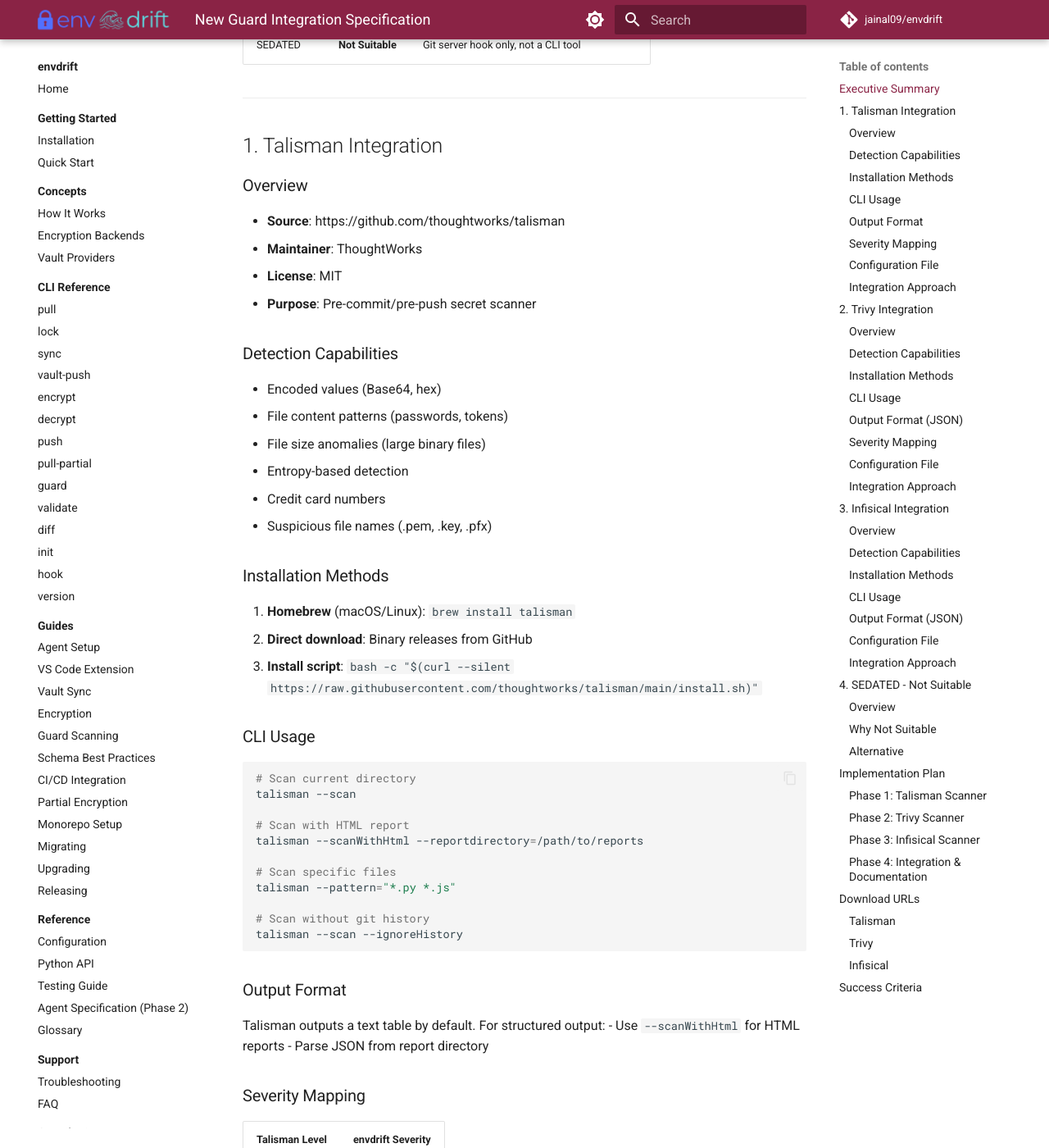
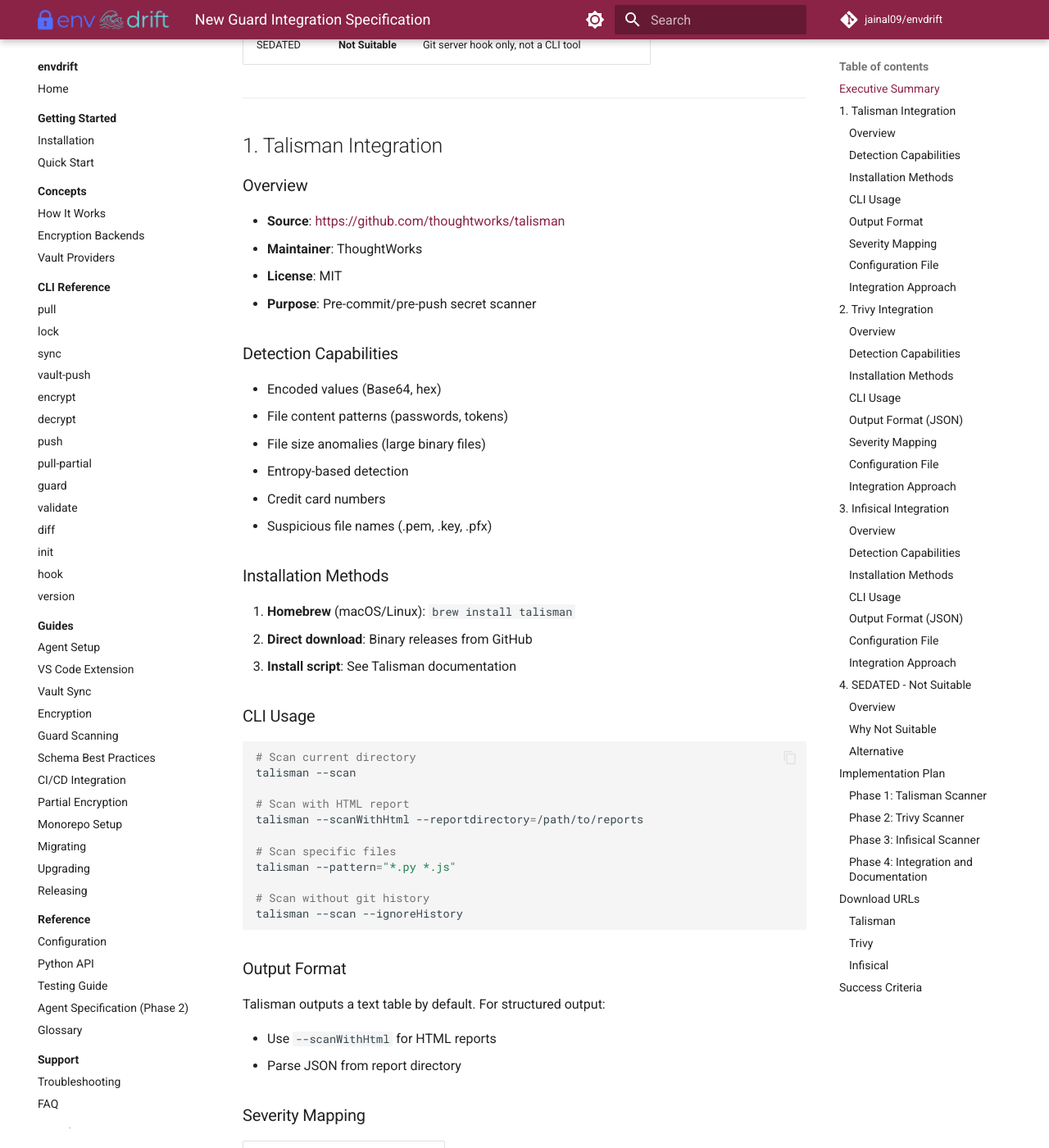
Before and after one commit to jainal09/envdrift, an MkDocs documentation site: the page built from docs/specs/new-guards-spec.md, in a window 1280 px wide and 1400 px high, scrolled down 446 px. Shown: the whole window at 82% size. Built offline with MkDocs 1.6.1 and Material for MkDocs 9.7.7, drawn with Linux system fonts in a browser that asks for light colours; comment, search, counter and statistics services are not loaded; some of the changed text lies outside the part shown.

Commit message:
fix(security): add nosec comments for bandit false positives
- precommit.py: pass_filenames is a pre-commit config key, not a password
- git_secrets.py: dictionary contains rule ID descriptions, not actual secrets
- new-guards-spec.md: fix markdown formatting (blank lines, code block languages)

Co-Authored-By: Claude Opus 4.5 <noreply@anthropic.com>

````diff
--- a/docs/specs/new-guards-spec.md
+++ b/docs/specs/new-guards-spec.md
@@ -16,12 +16,14 @@ This document specifies the integration of new secret scanning tools into envdri
 ## 1. Talisman Integration
 
 ### Overview
-- **Source**: https://github.com/thoughtworks/talisman
+
+- **Source**: <https://github.com/thoughtworks/talisman>
 - **Maintainer**: ThoughtWorks
 - **License**: MIT
 - **Purpose**: Pre-commit/pre-push secret scanner
 
 ### Detection Capabilities
+
 - Encoded values (Base64, hex)
 - File content patterns (passwords, tokens)
 - File size anomalies (large binary files)
@@ -30,11 +32,13 @@ This document specifies the integration of new secret scanning tools into envdri
 - Suspicious file names (.pem, .key, .pfx)
 
 ### Installation Methods
+
 1. **Homebrew** (macOS/Linux): `brew install talisman`
 2. **Direct download**: Binary releases from GitHub
-3. **Install script**: `bash -c "$(curl --silent https://raw.githubusercontent.com/thoughtworks/talisman/main/install.sh)"`
+3. **Install script**: See Talisman documentation
 
 ### CLI Usage
+
 ```bash
 # Scan current directory
 talisman --scan
@@ -50,11 +54,14 @@ talisman --scan --ignoreHistory
 ```
 
 ### Output Format
+
 Talisman outputs a text table by default. For structured output:
+
 - Use `--scanWithHtml` for HTML reports
 - Parse JSON from report directory
 
 ### Severity Mapping
+
 | Talisman Level | envdrift Severity |
 |----------------|-------------------|
 | high | CRITICAL |
@@ -62,7 +69,9 @@ Talisman outputs a text table by default. For structured output:
 | low | MEDIUM |
 
 ### Configuration File
+
 `.talismanrc` in repository root:
+
 ```yaml
 fileignoreconfig:
   - filename: test.pem
@@ -73,6 +82,7 @@ threshold: medium
 ```
 
 ### Integration Approach
+
 1. Check for binary in PATH or venv
 2. Auto-download binary from GitHub releases
 3. Run `talisman --scan --reportdirectory=<temp>`
@@ -84,12 +94,14 @@ threshold: medium
 ## 2. Trivy Integration
 
 ### Overview
-- **Source**: https://github.com/aquasecurity/trivy
+
+- **Source**: <https://github.com/aquasecurity/trivy>
 - **Maintainer**: Aqua Security
 - **License**: Apache 2.0
 - **Purpose**: Comprehensive security scanner (vulnerabilities, secrets, misconfigs)
 
 ### Detection Capabilities
+
 - AWS access keys and secrets
 - GCP service account keys
 - GitHub/GitLab tokens
@@ -99,12 +111,14 @@ threshold: medium
 - Custom regex patterns
 
 ### Installation Methods
+
 1. **Homebrew**: `brew install trivy`
 2. **Direct download**: Binary releases from GitHub
 3. **Docker**: `docker pull aquasec/trivy`
 4. **apt/yum**: Package manager installation
 
 ### CLI Usage
+
 ```bash
 # Scan filesystem for secrets only
 trivy fs --scanners secret /path/to/project
@@ -120,6 +134,7 @@ trivy fs --scanners secret --severity HIGH,CRITICAL /path
 ```
 
 ### Output Format (JSON)
+
 ```json
 {
   "Results": [
@@ -142,6 +157,7 @@ trivy fs --scanners secret --severity HIGH,CRITICAL /path
 ```
 
 ### Severity Mapping
+
 | Trivy Severity | envdrift Severity |
 |----------------|-------------------|
 | CRITICAL | CRITICAL |
@@ -150,7 +166,9 @@ trivy fs --scanners secret --severity HIGH,CRITICAL /path
 | LOW | LOW |
 
 ### Configuration File
+
 `trivy-secret.yaml`:
+
 ```yaml
 rules:
   - id: custom-api-key
@@ -168,6 +186,7 @@ disable-rules:
 ```
 
 ### Integration Approach
+
 1. Check for `trivy` binary in PATH or venv
 2. Auto-download from GitHub releases
 3. Run `trivy fs --scanners secret --format json <path>`
@@ -179,12 +198,14 @@ disable-rules:
 ## 3. Infisical Integration
 
 ### Overview
-- **Source**: https://github.com/Infisical/infisical
+
+- **Source**: <https://github.com/Infisical/infisical>
 - **Maintainer**: Infisical Inc.
 - **License**: MIT
 - **Purpose**: Secret management platform with scanning capabilities
 
 ### Detection Capabilities
+
 - 140+ secret types
 - Git history scanning
 - Staged changes scanning
@@ -192,12 +213,14 @@ disable-rules:
 - Entropy-based detection
 
 ### Installation Methods
+
 1. **Homebrew**: `brew install infisical/get-cli/infisical`
 2. **npm**: `npm install -g @infisical/cli`
 3. **Direct download**: Binary releases from GitHub
 4. **Scoop** (Windows): `scoop install infisical`
 
 ### CLI Usage
+
 ```bash
 # Scan git repository history
 infisical scan
@@ -216,6 +239,7 @@ infisical scan --report-path leaks-report.json
 ```
 
 ### Output Format (JSON)
+
 ```json
 [
   {
@@ -242,7 +266,9 @@ infisical scan --report-path leaks-report.json
 ```
 
 ### Configuration File
+
 `infisical-scan.toml`:
+
 ```toml
 [allowlist]
 paths = ["test/**", "docs/**"]
@@ -256,6 +282,7 @@ tags = ["custom"]
 ```
 
 ### Integration Approach
+
 1. Check for `infisical` binary in PATH or venv
 2. Auto-download from GitHub releases
 3. Run `infisical scan --report-path <temp.json> --no-git` or with git
@@ -267,13 +294,16 @@ tags = ["custom"]
 ## 4. SEDATED - Not Suitable
 
 ### Overview
-- **Source**: https://github.com/OWASP/SEDATED
+
+- **Source**: <https://github.com/OWASP/SEDATED>
 - **Maintainer**: OWASP
 - **License**: BSD-3-Clause
 - **Purpose**: Git server pre-receive hook
 
 ### Why Not Suitable
-SEDATED is designed to run on Git servers (GitHub Enterprise, GitLab, vanilla Git servers) as a **pre-receive hook**, not as a standalone CLI tool. Key limitations:
+
+SEDATED is designed to run on Git servers (GitHub Enterprise, GitLab, vanilla Git servers) as a
+**pre-receive hook**, not as a standalone CLI tool. Key limitations:
 
 1. **Server-side only**: Runs as a Git hook on the server, not client-side
 2. **No CLI interface**: No command to run scans locally
@@ -281,7 +311,9 @@ SEDATED is designed to run on Git servers (GitHub Enterprise, GitLab, vanilla Gi
 4. **Shell script-based**: Not a binary that can be easily distributed
 
 ### Alternative
+
 For similar functionality, use:
+
 - Gitleaks (already integrated)
 - Trufflehog (already integrated)
 - Talisman (proposed in this spec)
@@ -291,6 +323,7 @@ For similar functionality, use:
 ## Implementation Plan
 
 ### Phase 1: Talisman Scanner
+
 1. Create `src/envdrift/scanner/talisman.py`
 2. Implement `TalismanScanner(ScannerBackend)`
 3. Add auto-install support
@@ -298,6 +331,7 @@ For similar functionality, use:
 5. Add CLI option `--talisman/--no-talisman`
 
 ### Phase 2: Trivy Scanner
+
 1. Create `src/envdrift/scanner/trivy.py`
 2. Implement `TrivyScanner(ScannerBackend)`
 3. Add auto-install support
@@ -305,13 +339,15 @@ For similar functionality, use:
 5. Add CLI option `--trivy/--no-trivy`
 
 ### Phase 3: Infisical Scanner
+
 1. Create `src/envdrift/scanner/infisical.py`
 2. Implement `InfisicalScanner(ScannerBackend)`
 3. Add auto-install support
 4. Add unit tests
 5. Add CLI option `--infisical/--no-infisical`
 
-### Phase 4: Integration & Documentation
+### Phase 4: Integration and Documentation
+
 1. Update `engine.py` with new scanner initialization
 2. Update `guard.py` CLI with new options
 3. Update `constants.json` with versions and download URLs
@@ -323,7 +359,8 @@ For similar functionality, use:
 ## Download URLs
 
 ### Talisman
-```
+
+```text
 darwin_amd64: https://github.com/thoughtworks/talisman/releases/download/v{version}/talisman_darwin_amd64
 darwin_arm64: https://github.com/thoughtworks/talisman/releases/download/v{version}/talisman_darwin_arm64
 linux_amd64: https://github.com/thoughtworks/talisman/releases/download/v{version}/talisman_linux_amd64
@@ -332,7 +369,8 @@ windows_amd64: https://github.com/thoughtworks/talisman/releases/download/v{vers
 ```
 
 ### Trivy
-```
+
+```text
 darwin_amd64: https://github.com/aquasecurity/trivy/releases/download/v{version}/trivy_{version}_macOS-64bit.tar.gz
 darwin_arm64: https://github.com/aquasecurity/trivy/releases/download/v{version}/trivy_{version}_macOS-ARM64.tar.gz
 linux_amd64: https://github.com/aquasecurity/trivy/releases/download/v{version}/trivy_{version}_Linux-64bit.tar.gz
@@ -341,7 +379,8 @@ windows_amd64: https://github.com/aquasecurity/trivy/releases/download/v{version
 ```
 
 ### Infisical
-```
+
+```text
 darwin_amd64: https://github.com/Infisical/infisical/releases/download/infisical-cli/v{version}/infisical_{version}_darwin_amd64.tar.gz
 darwin_arm64: https://github.com/Infisical/infisical/releases/download/infisical-cli/v{version}/infisical_{version}_darwin_arm64.tar.gz
 linux_amd64: https://github.com/Infisical/infisical/releases/download/infisical-cli/v{version}/infisical_{version}_linux_amd64.tar.gz
````
Also changed, not shown: 2 other files.
